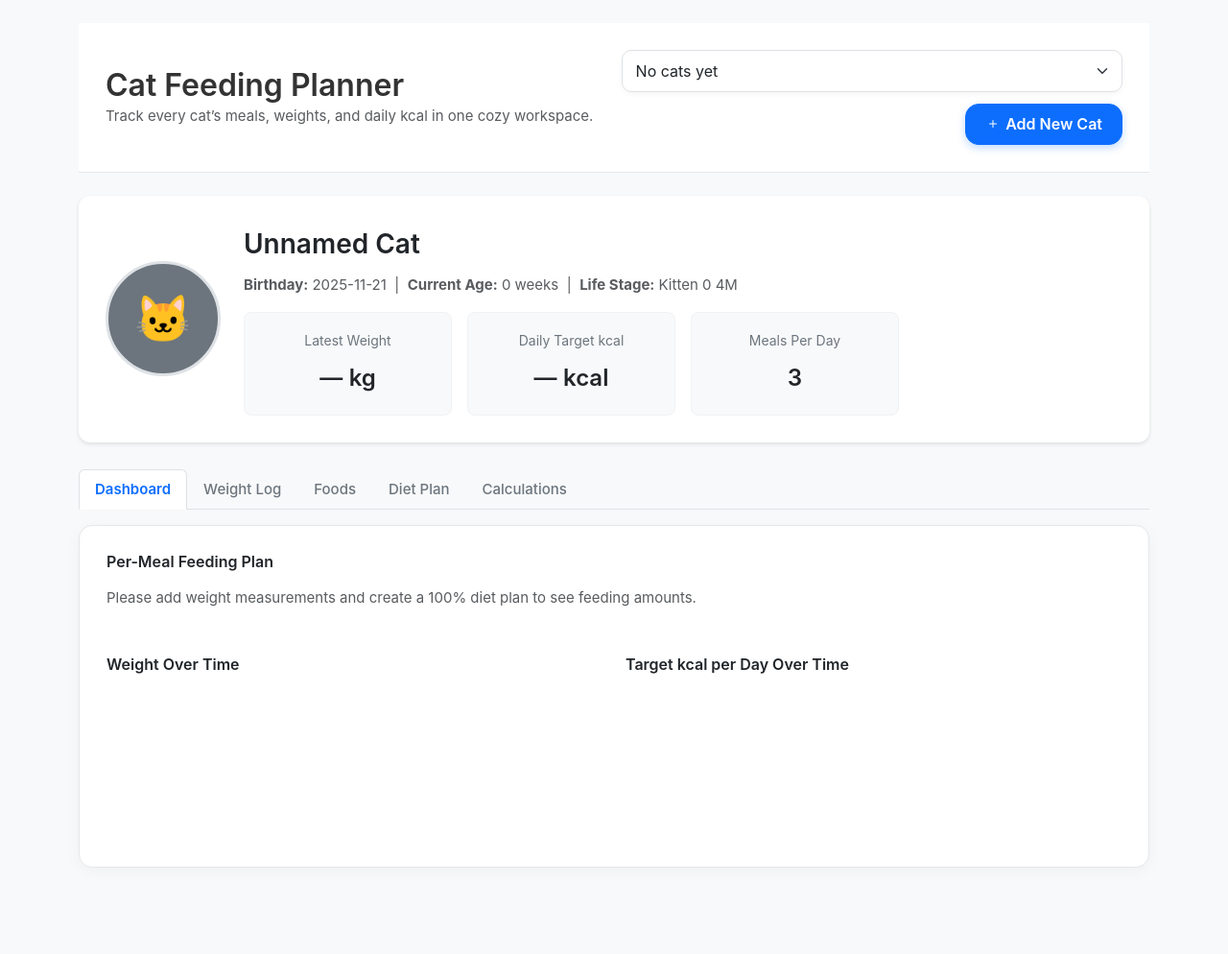
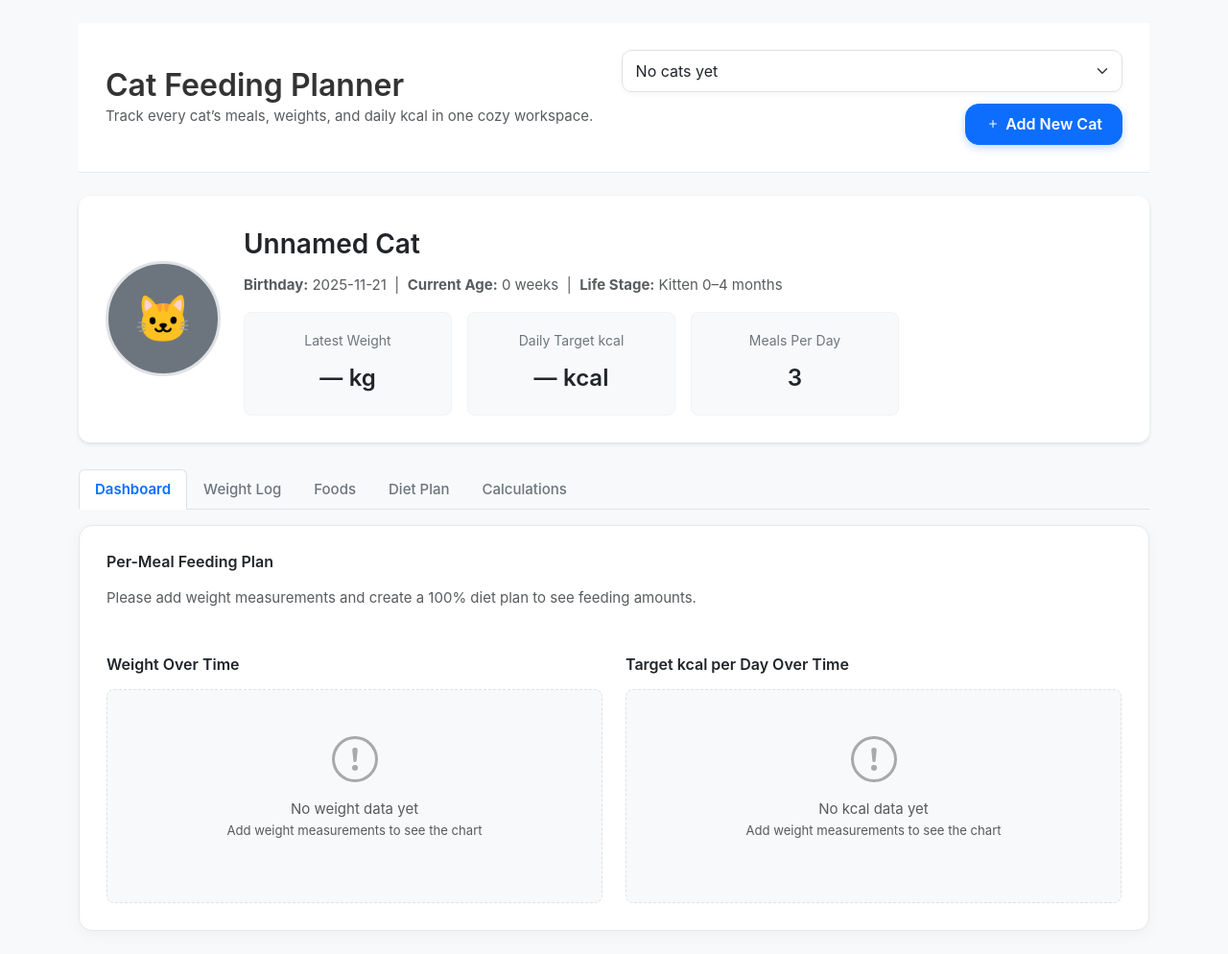
Before and after one commit to kxxxx-hi/babbu-feeder, a Flask app: page / in a window 1280 px wide. Shown: the whole page at 96% size. Before the commit the page ends 904 px from the top, so only its background shows below. Run offline with Flask 3, Linux system fonts and the light colour scheme; a map, chart or similar area stays blank; some libraries are stand-ins or nearby versions.

Commit message:
Fix weight saving and improve UI
Weight saving fixes:
- Add return value to write_json to verify success
- Delete old blobs before writing to prevent duplicates
- Add verification step after weight save
- Improve error handling and logging

UI improvements:
- Format life stage display (e.g., 'Kitten 0–4 months' instead of 'Kitten 0 4M')
- Add empty state UI for charts when no data available
- Change diet plan percentages to integers only (no decimals)
- Calculate generic daily kcal based on age when no weight is available

```diff
--- a/api/index.py
+++ b/api/index.py
@@ -86,6 +86,52 @@ def format_age_display(age_weeks: float) -> str:
     if months:
         parts.append(f"{months} month{'s' if months != 1 else ''}")
     return " ".join(parts)
+
+def format_life_stage(stage: str) -> str:
+    """Format life stage string to be human-readable"""
+    if not stage:
+        return "Unknown"
+
+    stage_lower = stage.lower()
+
+    # Map stage codes to human-readable format
+    stage_map = {
+        "kitten_0_4m": "Kitten 0–4 months",
+        "kitten_4_12m": "Kitten 4–12 months",
+        "adult_neutered": "Adult (Neutered)",
+        "adult_intact": "Adult (Intact)",
+        "adult_obese_prone": "Adult (Obese-Prone)"
+    }
+
+    return stage_map.get(stage_lower, stage.replace("_", " ").title())
+
+def estimate_weight_by_age(age_weeks: float) -> float:
+    """Estimate typical weight in kg based on age in weeks for generic kcal calculation"""
+    if age_weeks < 0:
+        return 0.1  # Newborn
+
+    # Typical kitten growth pattern
+    if age_weeks < 4:
+        # 0-4 weeks: 0.1-0.3 kg
+        return 0.1 + (age_weeks / 4) * 0.2
+    elif age_weeks < 8:
+        # 4-8 weeks: 0.3-0.6 kg
+        return 0.3 + ((age_weeks - 4) / 4) * 0.3
+    elif age_weeks < 12:
+        # 8-12 weeks: 0.6-1.0 kg
+        return 0.6 + ((age_weeks - 8) / 4) * 0.4
+    elif age_weeks < 16:
+        # 12-16 weeks: 1.0-1.5 kg
+        return 1.0 + ((age_weeks - 12) / 4) * 0.5
+    elif age_weeks < 26:
+        # 4-6 months: 1.5-2.5 kg
+        return 1.5 + ((age_weeks - 16) / 10) * 1.0
+    elif age_weeks < 52:
+        # 6-12 months: 2.5-4.0 kg
+        return 2.5 + ((age_weeks - 26) / 26) * 1.5
+    else:
+        # Adult: 3.5-5.5 kg (use average of 4.5 kg)
+        return 4.5
 
 def calories_per_kg(food: dict) -> Optional[float]:
     """Return kcal per 1000 g for a food entry, converting legacy fields if needed."""
@@ -265,20 +311,20 @@ def get_weights(cat_id: int):
         print(f"Error reading weights: {e}")
         return []
 
-def save_weight(cat_id: int, weight_dt: str, weight_kg: float):
-    """Save weight log for a specific cat"""
+def save_weight(cat_id: int, weight_dt: str, weight_kg: float) -> bool:
+    """Save weight log for a specific cat. Returns True if successful, False otherwise."""
     if not STORAGE_AVAILABLE:
         print("Error: Storage not available")
-        return
+        return False
     if not cat_id:
         print("Error: cat_id is required")
-        return
+        return False
     try:
         print(f"Attempting to save weight for cat {cat_id}: {weight_kg} kg on {weight_dt}")
         data = get_cat(cat_id)
         if not data:
             print(f"Cat {cat_id} not found, cannot save weight")
-            return
+            return False
         weights = data.get("weights", [])
         print(f"Current weights count: {len(weights)}")
 
@@ -295,12 +341,26 @@ def save_weight(cat_id: int, weight_dt: str, weight_kg: float):
         weights = sorted(weights, key=lambda x: x.get("dt", ""))
         data["weights"] = weights
         print(f"Saving {len(weights)} weight entries for cat {cat_id}")
-        storage_manager.write_json(data, f"data/cat_{cat_id}")
-        print(f"Successfully saved weight for cat {cat_id}")
+
+        # Write and verify success
+        success = storage_manager.write_json(data, f"data/cat_{cat_id}")
+        if success:
+            # Verify the write by reading it back
+            verify_data = get_cat(cat_id)
+            if verify_data and len(verify_data.get("weights", [])) == len(weights):
+                print(f"Successfully saved and verified weight for cat {cat_id}")
+                return True
+            else:
+                print(f"Warning: Weight save may have failed - verification read returned {len(verify_data.get('weights', [])) if verify_data else 0} weights, expected {len(weights)}")
+                return False
+        else:
+            print(f"Error: Failed to save weight for cat {cat_id}")
+            return False
     except Exception as e:
         print(f"Error saving weight: {e}")
         import traceback
         traceback.print_exc()
+        return False
 
 def get_foods():
     """Get foods from Vercel Blob Storage"""
@@ -574,7 +634,10 @@ def home():
                 print("Error: weight must be positive")
                 return redirect(url_for("home", cat_id=cat_id, tab="log"))
             print(f"Calling save_weight with cat_id={cat_id}, wdt={wdt}, wkg={wkg}")
-            save_weight(cat_id, wdt, wkg)
+            success = save_weight(cat_id, wdt, wkg)
+            if not success:
+                print(f"Warning: Weight save may have failed for cat {cat_id}")
+                # Still redirect but log the warning - user can check logs
             tab = request.form.get("current_tab", "log")
             print(f"Redirecting to home with cat_id={cat_id}, tab={tab}")
             return redirect(url_for("home", cat_id=cat_id, tab=tab))
@@ -612,18 +675,19 @@ def home():
 
     if action == "save_diet" and cat_id:
         foods = get_foods()
-        total = 0.0
+        total = 0
         diet_list = []
         for food in foods:
             fid = food["id"]
-            pct = float(request.form.get(f"diet_pct_{fid}", "0") or "0")
+            pct_str = request.form.get(f"diet_pct_{fid}", "0") or "0"
+            pct = int(float(pct_str))  # Convert to integer
             total += pct
             if pct > 0:
                 diet_list.append({
                     "food_id": fid,
-                    "pct_daily_kcal": pct
+                    "pct_daily_kcal": float(pct)  # Store as float for consistency but value is integer
                 })
-        if round(total, 1) == 100.0:
+        if total == 100:
             save_diet(cat_id, diet_list)
         tab = request.form.get("current_tab", "diet")
         return redirect(url_for("home", cat_id=cat_id, tab=tab))
@@ -671,11 +735,21 @@ def home():
 
     stage = (selected_cat.get("life_stage_override") or "") or infer_life_stage(age_weeks)
     age_display = format_age_display(age_weeks)
+    stage_display = format_life_stage(stage)
 
     latest_w = None
     if not weights_df.empty:
         latest_w = float(weights_df.iloc[-1]["weight_kg"])
-    daily_kcal = der_kcal(latest_w, stage) if latest_w else None
+
+    # Calculate daily kcal - use actual weight if available, otherwise estimate based on age
+    if latest_w:
+        daily_kcal = der_kcal(latest_w, stage)
+    elif age_weeks > 0:
+        # Estimate weight based on age for generic kcal calculation
+        estimated_weight = estimate_weight_by_age(age_weeks)
+        daily_kcal = der_kcal(estimated_weight, stage)
+    else:
+        daily_kcal = None
 
     # charts data - calculate age from birthday only
     trend = []
@@ -699,8 +773,8 @@ def home():
     if daily_kcal and not diet_df.empty and not foods_df.empty:
         per_meal = kcal_split(daily_kcal, int(selected_cat.get("meals_per_day", 3)), diet_list, foods_list)
 
-    # for diet form display
-    diet_map = {int(r["food_id"]): float(r["pct_daily_kcal"]) for _, r in diet_df.iterrows()} if not diet_df.empty else {}
+    # for diet form display - convert to integers for display
+    diet_map = {int(r["food_id"]): int(round(float(r["pct_daily_kcal"]))) for _, r in diet_df.iterrows()} if not diet_df.empty else {}
 
     return render_template(
         "index.html",
@@ -710,13 +784,14 @@ def home():
         age_weeks=age_weeks,
         age_display=age_display,
         stage=stage,
+        stage_display=stage_display,
         latest_w=latest_w,
         daily_kcal=daily_kcal,
         weights_list=weights_list,
         per_meal=per_meal.to_dict(orient="records"),
         foods=foods_list,
         diet_map=diet_map,
-        total_pct=round(sum(diet_map.values()), 1) if diet_map else 0.0,
+        total_pct=int(round(sum(diet_map.values()))) if diet_map else 0,
         trend=trend,
         current_tab=current_tab
     )
--- a/templates/index.html
+++ b/templates/index.html
@@ -111,6 +111,15 @@
     .tab-content.section-card .tab-pane {
       padding: 0;
     }
+    .chart-empty-state {
+      min-height: 200px;
+      display: flex;
+      align-items: center;
+      justify-content: center;
+      background: #f8f9fa;
+      border-radius: 8px;
+      border: 1px dashed #dee2e6;
+    }
     @media (max-width: 768px) {
       .header-actions {
         width: 100%;
@@ -173,7 +182,7 @@
         <div class="text-muted mb-3">
           <strong>Birthday:</strong> {{ selected_cat.birthday if selected_cat.birthday else "Not set" }} &nbsp;|&nbsp;
           <strong>Current Age:</strong> {{ age_display }} &nbsp;|&nbsp;
-          <strong>Life Stage:</strong> {{ stage.replace("_", " ").title() }}
+          <strong>Life Stage:</strong> {{ stage_display }}
         </div>
         <div class="row g-3">
           <div class="col-md-3">
@@ -244,11 +253,35 @@
       <div class="row g-4 mt-2">
         <div class="col-md-6">
           <h6>Weight Over Time</h6>
-          <canvas id="wChart"></canvas>
+          <div id="wChartContainer">
+            <canvas id="wChart"></canvas>
+            <div id="wChartEmpty" class="chart-empty-state" style="display: none;">
+              <div class="text-center py-5">
+                <svg xmlns="http://www.w3.org/2000/svg" width="48" height="48" fill="currentColor" class="text-muted mb-3" viewBox="0 0 16 16" style="opacity: 0.5;">
+                  <path d="M8 15A7 7 0 1 1 8 1a7 7 0 0 1 0 14m0 1A8 8 0 1 0 8 0a8 8 0 0 0 0 16"/>
+                  <path d="M7.002 11a1 1 0 1 1 2 0 1 1 0 0 1-2 0M7.1 4.995a.905.905 0 1 1 1.8 0l-.35 3.507a.552.552 0 0 1-1.1 0z"/>
+                </svg>
+                <p class="text-muted mb-0">No weight data yet</p>
+                <p class="text-muted small">Add weight measurements to see the chart</p>
+              </div>
+            </div>
+          </div>
         </div>
         <div class="col-md-6">
           <h6>Target kcal per Day Over Time</h6>
-          <canvas id="kChart"></canvas>
+          <div id="kChartContainer">
+            <canvas id="kChart"></canvas>
+            <div id="kChartEmpty" class="chart-empty-state" style="display: none;">
+              <div class="text-center py-5">
+                <svg xmlns="http://www.w3.org/2000/svg" width="48" height="48" fill="currentColor" class="text-muted mb-3" viewBox="0 0 16 16" style="opacity: 0.5;">
+                  <path d="M8 15A7 7 0 1 1 8 1a7 7 0 0 1 0 14m0 1A8 8 0 1 0 8 0a8 8 0 0 0 0 16"/>
+                  <path d="M7.002 11a1 1 0 1 1 2 0 1 1 0 0 1-2 0M7.1 4.995a.905.905 0 1 1 1.8 0l-.35 3.507a.552.552 0 0 1-1.1 0z"/>
+                </svg>
+                <p class="text-muted mb-0">No kcal data yet</p>
+                <p class="text-muted small">Add weight measurements to see the chart</p>
+              </div>
+            </div>
+          </div>
         </div>
       </div>
     </div>
@@ -374,7 +407,7 @@
                 <td><strong>{{ f.name }}</strong></td>
                 <td>
                   <input class="form-control form-control-sm" type="number" step="1" min="0" max="100"
-                         name="diet_pct_{{ f.id }}" value="{{ diet_map.get(f.id, 0.0) }}" required>
+                         name="diet_pct_{{ f.id }}" value="{{ diet_map.get(f.id, 0)|int }}" required>
                 </td>
               </tr>
             {% endfor %}
@@ -386,8 +419,8 @@
         </div>
         {% if foods|length > 0 %}
         <div class="mt-3">
-          <p>Total: <strong class="kmono" style="font-size: 1.1rem;">{{ "%.1f"|format(total_pct) }}%</strong>
-          {% if total_pct != 100.0 %}
+          <p>Total: <strong class="kmono" style="font-size: 1.1rem;">{{ total_pct|int }}%</strong>
+          {% if total_pct != 100 %}
             <span class="text-danger">(must be exactly 100%)</span>
           {% else %}
             <span class="text-success">✓</span>
@@ -529,12 +562,23 @@
 
 // Charts
 const trend = JSON.parse('{{ trend|tojson|safe }}');
-const labels = trend.map(r => r.dt);
-const wdata  = trend.map(r => r.weight_kg);
-const kdata  = trend.map(r => r.der_kcal);
+const wChartCanvas = document.getElementById('wChart');
+const kChartCanvas = document.getElementById('kChart');
+const wChartEmpty = document.getElementById('wChartEmpty');
+const kChartEmpty = document.getElementById('kChartEmpty');
 
-if (labels.length > 0) {
-  new Chart(document.getElementById('wChart'), {
+if (trend && trend.length > 0) {
+  const labels = trend.map(r => r.dt);
+  const wdata  = trend.map(r => r.weight_kg);
+  const kdata  = trend.map(r => r.der_kcal);
+
+  // Show charts, hide empty states
+  wChartCanvas.style.display = 'block';
+  kChartCanvas.style.display = 'block';
+  wChartEmpty.style.display = 'none';
+  kChartEmpty.style.display = 'none';
+
+  new Chart(wChartCanvas, {
     type: 'line',
     data: {
       labels: labels,
@@ -559,7 +603,7 @@ if (labels.length > 0) {
       }
     }
   });
-  new Chart(document.getElementById('kChart'), {
+  new Chart(kChartCanvas, {
     type: 'line',
     data: {
       labels: labels,
@@ -584,6 +628,12 @@ if (labels.length > 0) {
       }
     }
   });
+} else {
+  // Hide charts, show empty states
+  wChartCanvas.style.display = 'none';
+  kChartCanvas.style.display = 'none';
+  wChartEmpty.style.display = 'block';
+  kChartEmpty.style.display = 'block';
 }
 </script>
 </body>
```
Also changed, not shown: api/storage.py (+27 -7 lines).
